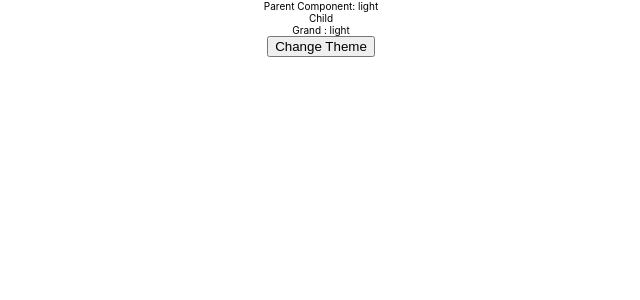
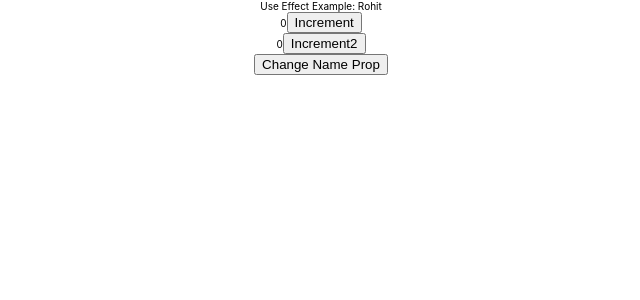
Before and after one commit to velocityvimannagar/react9thmarchbatch, a React (Create React App) app: page / in a window 1280 px wide. Shown: the top 300 px of the page, without its empty margins (319-959 px from the left). Built offline with nearby package versions, Linux system fonts and the light colour scheme.

Commit message:
Added UseEffect Example

```diff
--- a/src/App.js
+++ b/src/App.js
@@ -1,3 +1,4 @@
+import { useState } from 'react';
 import './App.css';
 import { Flag } from './Flag/flag';
 import { FormExample } from './FormExample';
@@ -5,12 +6,14 @@
 import { Greeting } from './Greeting';
 import { ImageCarasoul } from './ImageCarasoul/ImageCarasoul';
 import { TodoList } from './TodoList/TodoList';
+import { UseEffectExample } from './UseEffect/UseEffectExample';
 import { UsersList } from './UserProfile/UserList';
 import { UserProfile } from './UserProfile/UserProfile';
 import { ContextExample } from './context/ContextExample';
 import { Counter } from './counter/counter';
 
 function App() {
+  const [name, setName] = useState("Rohit");
   const onCallback = (count) =>{
     console.log('Data From Child', count);
   }
@@ -38,7 +41,10 @@
         {/* <FormikExample></FormikExample>
         <hr></hr> */}
         {/* <ImageCarasoul></ImageCarasoul> */}
-        <ContextExample></ContextExample>
+        {/* <ContextExample></ContextExample>
+        <hr></hr> */}
+        <UseEffectExample name={name}></UseEffectExample>
+        <button onClick={()=>setName(name+Math.random()*10)}>Change Name Prop</button>
     </div>
   );
 }
--- /dev/null
+++ b/src/UseEffect/UseEffectExample.js
@@ -0,0 +1,51 @@
+import { useEffect, useState } from "react"
+
+export function UseEffectExample({name}){
+    const [counter, seCounter] = useState(0);
+    const [counter2, seCounter2] = useState(0);
+
+    // Syntax
+    // useEffect(()=>{}, [])
+
+
+    // Example:1 Without dependency array. This effect is executed on every component render.
+    useEffect(()=>{
+        console.log('1. This is executed on every render');
+    })
+
+    //Example2: With empty dependency array
+    useEffect(()=>{
+        console.log('2. This is executed only once when component is rendered.');
+        // API Call
+    }, [])
+
+     //Example3: With dependency array
+     useEffect(()=>{
+        console.log('3. This is executed when counter is updated.', counter);
+        // Cleanup Function
+        return ()=>{
+            console.log('I am cleaning up', counter)
+        }
+    }, [counter])
+
+    //Example4: With dependency array
+     useEffect(()=>{
+        console.log('4. This is executed when counter or counter2 is updated.');
+    }, [counter, counter2])
+
+   //Example5: With dependency array, prop
+    useEffect(()=>{
+        console.log('5. This is executed when name prop is changed.');
+    }, [name])
+
+
+    return <div>
+        Use Effect Example: {name}
+        <br></br>
+        {counter}
+        <button onClick={()=> seCounter(counter+1)}>Increment</button>
+        <br></br>
+        {counter2}
+        <button onClick={()=> seCounter2(counter2+1)}>Increment2</button>
+    </div>
+}
```
